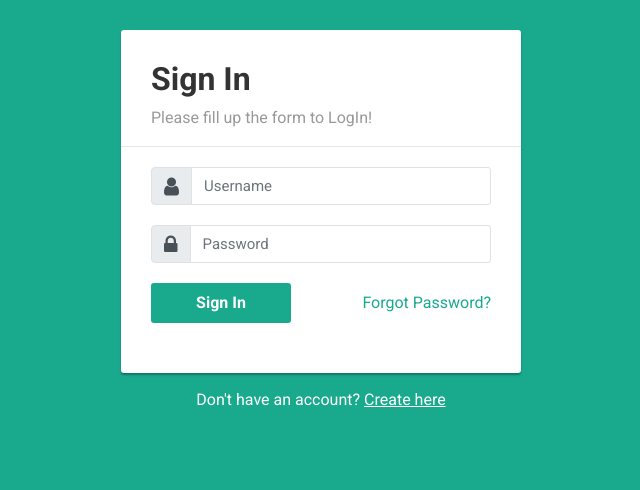
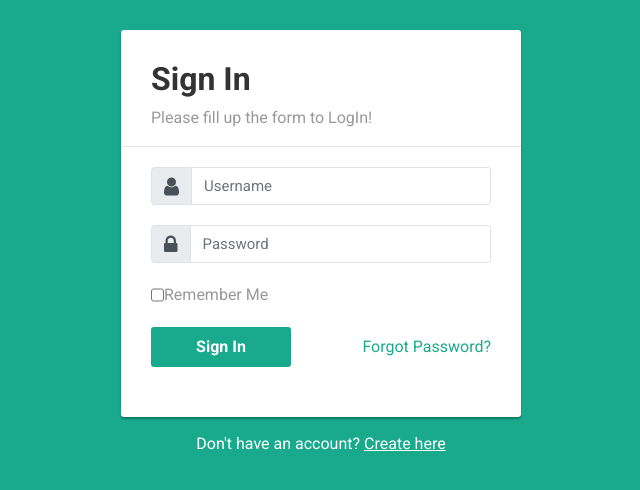
Before and after one commit to sruti2024/PRO_Act, a Django app: page /login in a window 1280 px wide. Shown: the top 490 px of the page, without its empty margins (319-959 px from the left). Run offline with Django 3.2, Linux system fonts and the light colour scheme; parts of the project's set-up code (start-up, migrations or seed data) failed here and were passed over; some libraries are stand-ins or nearby versions.

Commit message:
Remember me functionality

```diff
--- a/home/views.py
+++ b/home/views.py
@@ -28,6 +28,8 @@ def loginUser(request):
         password = request.POST.get('password')
         user = authenticate(username=username, password=password)
         if user is not None:
+            if not request.POST.get('remember', None):
+                request.session.set_expiry(0)
             login(request, user)
             return redirect("/")
         else:
--- a/templates/login.html
+++ b/templates/login.html
@@ -161,6 +161,14 @@ body {
 			</div>
         </div>
 
+        <div class="form-group">
+        	<div class="input-group">
+        		<div class="input-group-prepend">
+        			<input type="checkbox", name="remember">Remember Me
+        		</div>
+        	</div>
+        </div>
+
 
 		<div class="form-group">
             <button type="submit" class="btn btn-primary btn-lg">Sign In</button>
```
